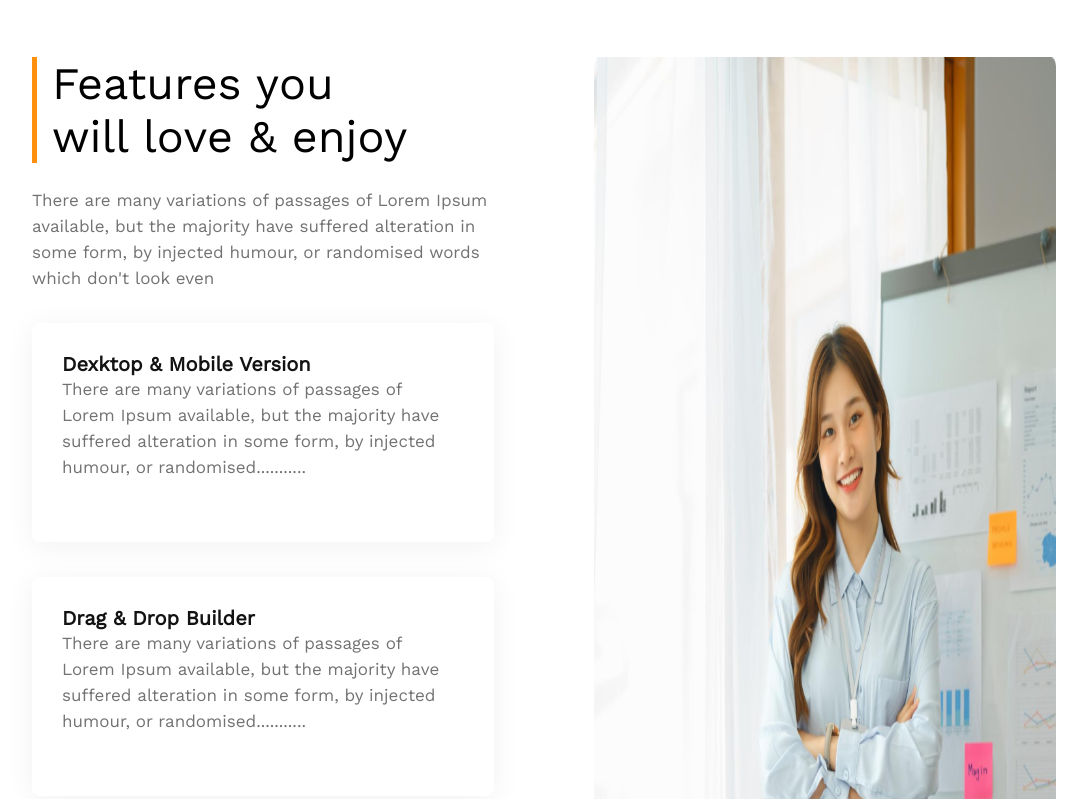
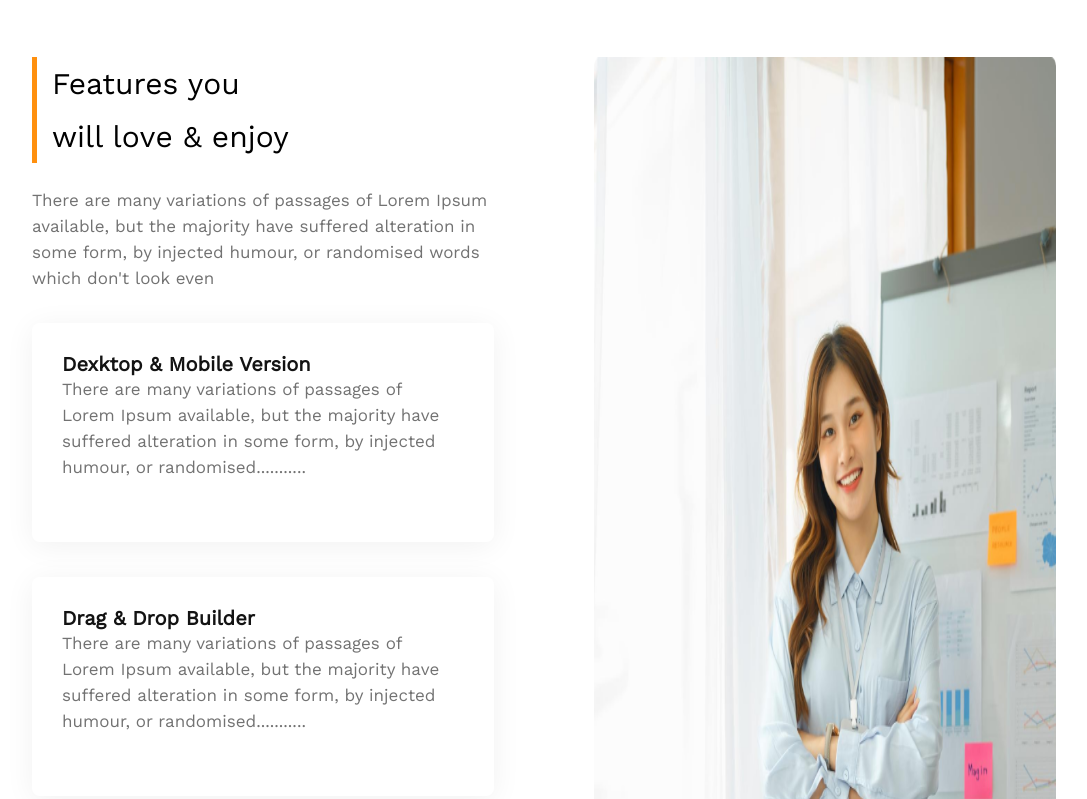
Before and after one commit to ZAHIRULISLAM-CSE/module11_assignment2, a plain HTML site: page index.html in a window 1280 px wide. Shown: the part 1717-2516 px from the top of the page, without its empty margins (96-1183 px from the left). Drawn offline with nearby package versions, Linux system fonts and the light colour scheme.

Commit message:
vr line checking

```diff
--- a/index.html
+++ b/index.html
@@ -71,7 +71,7 @@
         <div class="love-enjoy">
             <div>
                 <div love-enjoy-title-text>
-                    <h3 class="section-title">
+                    <h3 class="section-title resize">
                         <div class="vl"></div>Features you <br> will love & enjoy
                     </h3>
                     <p class="section-description-text">
@@ -140,7 +140,7 @@
                 <p class="icon-title">Clients Worked</p>
             </div>
             <div  class="icon-description">
-                <img class="img-icon" src="images/icons/customers.png" alt="">
+                <img class="img-icon" src="images/icons/email.png" alt="">
                 <p class="total-number">22578</p>
                 <p class="icon-title">Email Sent</p>
             </div>
--- a/style.css
+++ b/style.css
@@ -130,6 +130,12 @@ header{
     line-height: 53px;
     color:black;
     margin-bottom: 24px;
+    display: flex;
+    gap: 15px;
+}
+.resize{
+    font-weight: 300;
+    font-size: 30px;
 }
 .off-our{
     color: black;
@@ -170,10 +176,6 @@ header{
     border-left: 5px solid#FF900E;
     width: 5px;
     height: 106px;
-}
-.section-title{
-    display: flex;
-    gap: 15px;
 }
 .experience{
     position: relative;
@@ -334,6 +336,6 @@ header{
         padding-left: 20px;
     }
     .some-fact-lower-section{
-        margin-bottom: 00px;
+        margin-bottom: 0px;
     }
 }
```
